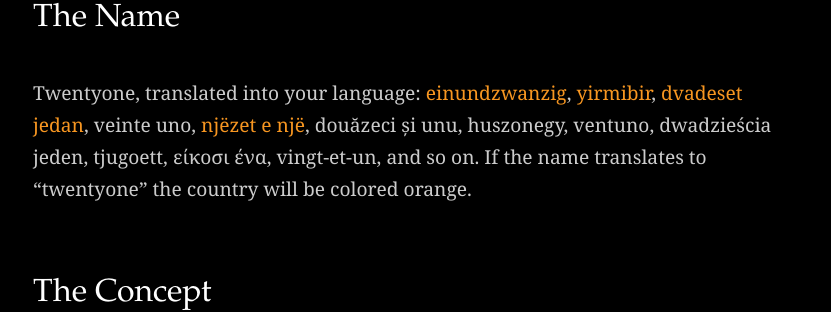
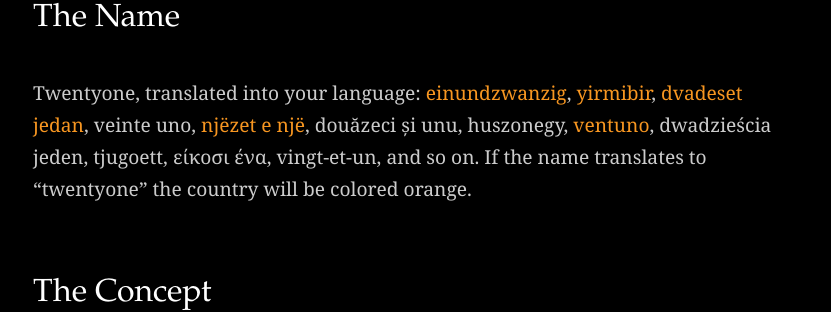
Before and after one commit to twentyone-world/twentyone-world.github.io, a Jekyll site: the page built from fork.md, in a window 1280 px wide and 900 px high, scrolled down 923 px. Shown: the part 149-461 px from the top of the window, without its empty margins (222-1053 px from the left). Built offline with Jekyll 4.4.1, drawn with Linux system fonts in a browser that asks for light colours; Markdown is read by kramdown in place of the engine named in the settings.

```diff
--- a/fork.md
+++ b/fork.md
@@ -25,7 +25,7 @@ something pretty awesome, something that is worth spreading.
 ## The Name
 
 Twentyone, translated into your language: [einundzwanzig], [yirmibir], [dvadeset
-jedan], veinte uno, [njëzet e një][nen], douăzeci și unu, huszonegy, ventuno,
+jedan], veinte uno, [njëzet e një][nen], douăzeci și unu, huszonegy, [ventuno],
 dwadzieścia jeden, tjugoett, είκοσι ένα, vingt-et-un, and so on. If the name
 translates to "twentyone" the country will be colored orange.
 
```
Also changed, not shown: other parts of fork.md (+1 -0 lines).
